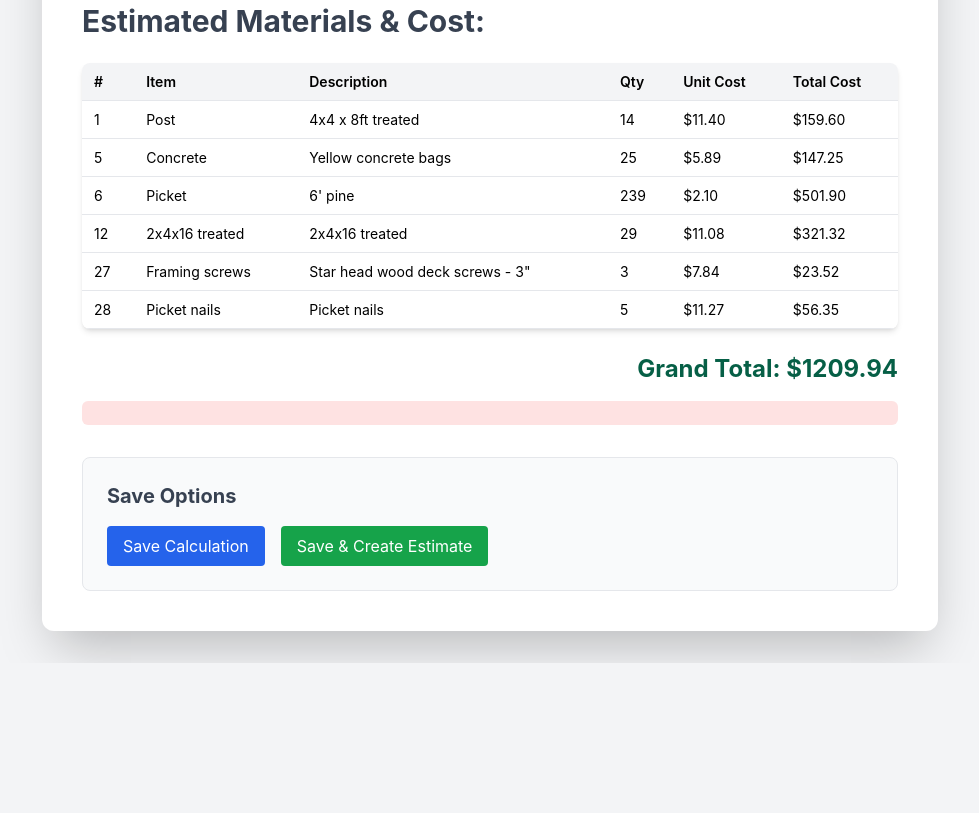
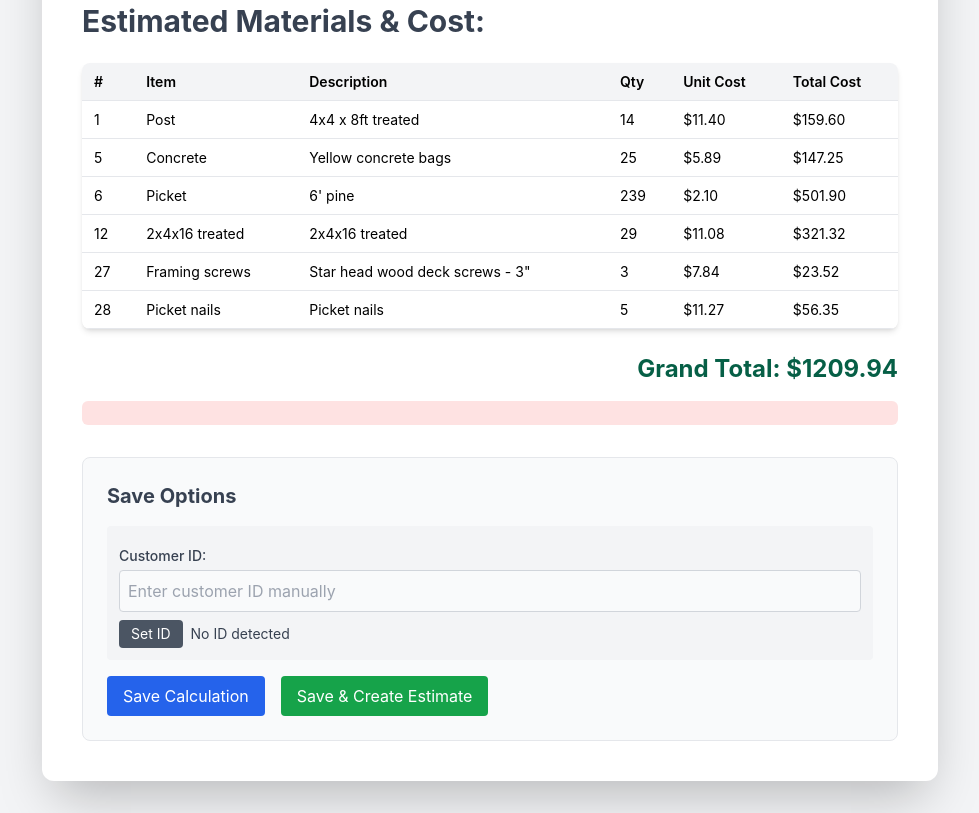
Before and after one commit to philly88r/woodcalc, a website: page index.html in a window 1280 px wide. Shown: the part 2197-3010 px from the top of the page, without its empty margins (150-1129 px from the left). Before the commit the page ends 2860 px from the top, so only its background shows below. Drawn offline with nearby package versions, Linux system fonts and the light colour scheme.

Commit message:
Added debug mode with manual customer ID input

```diff
--- a/index.html
+++ b/index.html
@@ -326,6 +326,19 @@
         <!-- CRM Integration Section -->
         <div id="crm-integration" class="mt-8 p-6 border border-gray-200 rounded-lg bg-gray-50">
             <h3 class="text-xl font-bold text-gray-700 mb-4">Save Options</h3>
+
+            <!-- Debug Section -->
+            <div id="debug-section" class="mb-4 p-3 bg-gray-100 rounded">
+                <div class="mb-2">
+                    <label for="manual-customer-id" class="block text-sm font-medium text-gray-700">Customer ID:</label>
+                    <input type="text" id="manual-customer-id" class="mt-1 p-2 border rounded w-full" placeholder="Enter customer ID manually">
+                </div>
+                <div class="flex items-center gap-2">
+                    <button onclick="setCustomerId()" class="px-3 py-1 bg-gray-600 text-white text-sm rounded">Set ID</button>
+                    <span id="customer-id-display" class="text-sm text-gray-700">No ID detected</span>
+                </div>
+            </div>
+
             <div class="flex flex-col md:flex-row gap-4">
                 <button id="save-calculation-btn" class="px-4 py-2 bg-blue-600 text-white rounded hover:bg-blue-700 transition-colors" onclick="saveCalculation(window.lastCalculationResult)" style="display:block;">Save Calculation</button>
                 <button id="save-to-crm-btn" class="px-4 py-2 bg-green-600 text-white rounded hover:bg-green-700 transition-colors" onclick="saveCalculationToCrm(window.lastCalculationResult)" style="display:block;">Save & Create Estimate</button>
--- a/woodcalc-crm.js
+++ b/woodcalc-crm.js
@@ -144,12 +144,9 @@ async function initCrmIntegration() {
         document.getElementById('save-calculation-btn').style.display = 'block';
     }
 
-    if (!customerId) {
-        console.error('No customer ID provided in URL');
-        return;
-    }
-
+    if (customerId) {
         currentCustomerId = customerId;
+        window.currentCustomerId = customerId; // Also set it on the window object
         console.log('Set current customer ID:', currentCustomerId);
 
         try {
@@ -164,6 +161,12 @@ async function initCrmIntegration() {
         } catch (error) {
             console.error('Error loading customer:', error);
         }
+    } else {
+        console.error('No customer ID provided in URL');
+    }
+
+    // Update the customer ID display
+    updateCustomerIdDisplay();
 }
 
 // Function to save calculation only (without creating an estimate)
@@ -244,7 +247,43 @@ async function saveCalculation(calculationData) {
     }
 }
 
+// Function to manually set customer ID (for debugging)
+function setCustomerId() {
+    const manualIdInput = document.getElementById('manual-customer-id');
+    const idDisplay = document.getElementById('customer-id-display');
+
+    if (manualIdInput && manualIdInput.value) {
+        currentCustomerId = manualIdInput.value;
+        window.currentCustomerId = currentCustomerId;
+
+        if (idDisplay) {
+            idDisplay.textContent = `ID set: ${currentCustomerId}`;
+        }
+
+        console.log('Manually set customer ID:', currentCustomerId);
+        alert(`Customer ID set to: ${currentCustomerId}`);
+    } else {
+        alert('Please enter a valid customer ID');
+    }
+}
+
+// Function to update customer ID display
+function updateCustomerIdDisplay() {
+    const idDisplay = document.getElementById('customer-id-display');
+    const id = currentCustomerId || window.currentCustomerId || getCustomerIdFromUrl();
+
+    if (idDisplay) {
+        if (id) {
+            idDisplay.textContent = `ID detected: ${id}`;
+        } else {
+            idDisplay.textContent = 'No ID detected';
+        }
+    }
+}
+
 // Make functions available globally
 window.saveCalculationToCrm = saveCalculationToCrm;
 window.saveCalculation = saveCalculation;
 window.initCrmIntegration = initCrmIntegration;
+window.setCustomerId = setCustomerId;
+window.updateCustomerIdDisplay = updateCustomerIdDisplay;
```
Lines whose indentation alone changed are shown as unchanged.
